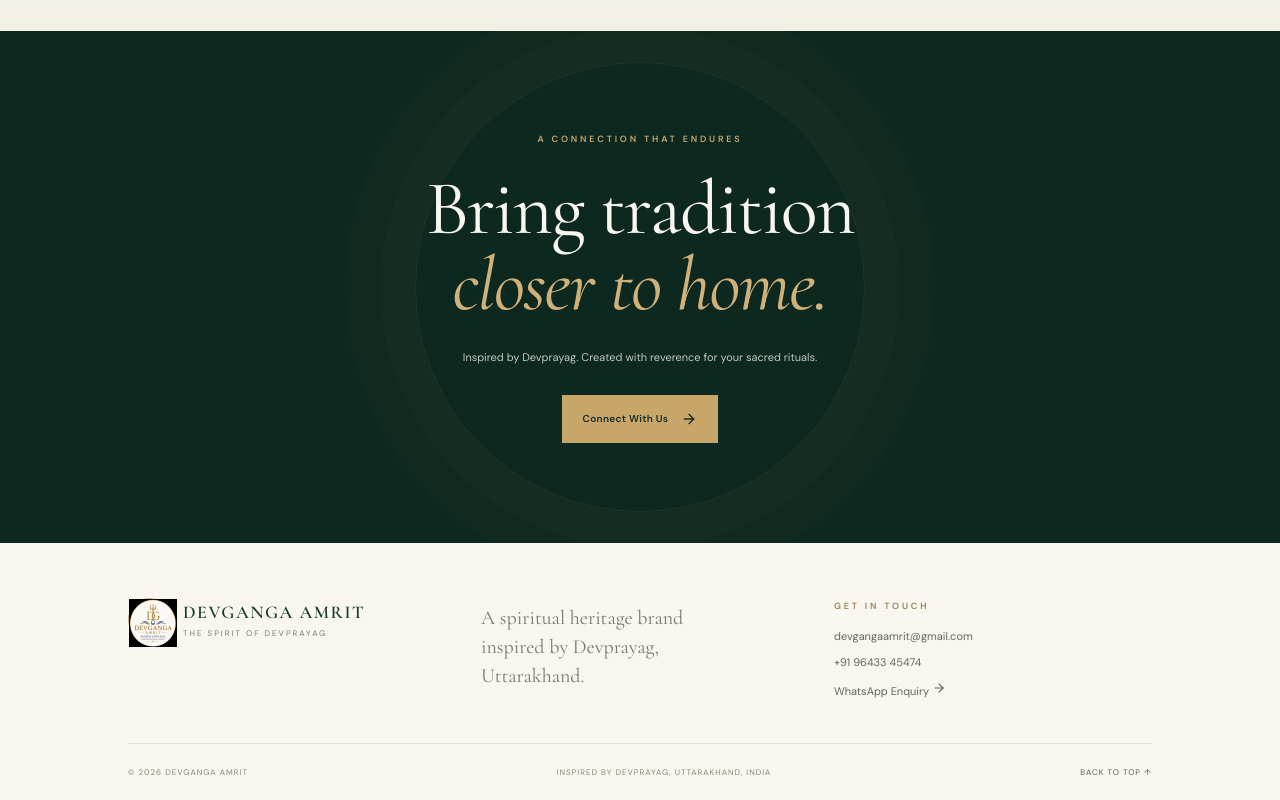
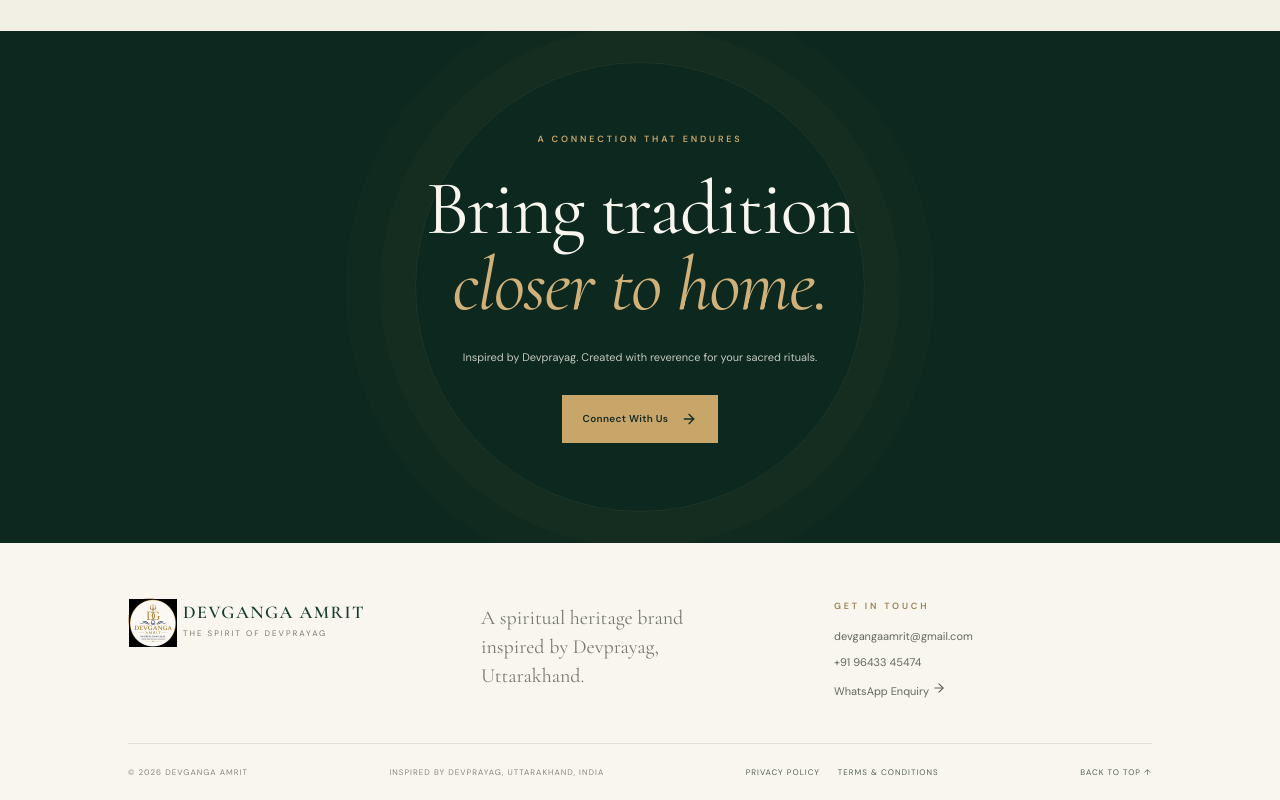
Before and after one commit to rolysajwan/devganga-amrit-website, a React (Vite) app: page / in a window 1280 px wide. Shown: the part 3168-3968 px from the top of the page. Built offline with nearby package versions, Linux system fonts and the light colour scheme.

Commit message:
Enhance footer with additional links
Updated footer to include links for Privacy Policy and Terms & Conditions.

```diff
--- a/src/App.tsx
+++ b/src/App.tsx
@@ -473,6 +473,24 @@ function App() {
     INSPIRED BY DEVPRAYAG, UTTARAKHAND, INDIA
   </span>
 
+  <div
+    style={{
+      display: 'flex',
+      alignItems: 'center',
+      justifyContent: 'center',
+      gap: '18px',
+      flexWrap: 'wrap',
+    }}
+  >
+    <a href={`${import.meta.env.BASE_URL}?page=privacy-policy`}>
+      PRIVACY POLICY
+    </a>
+
+    <a href={`${import.meta.env.BASE_URL}?page=terms`}>
+      TERMS & CONDITIONS
+    </a>
+  </div>
+
   <a href="#home">BACK TO TOP ↑</a>
 </div>
       </footer>
```
Lines whose indentation alone changed are shown as unchanged.
